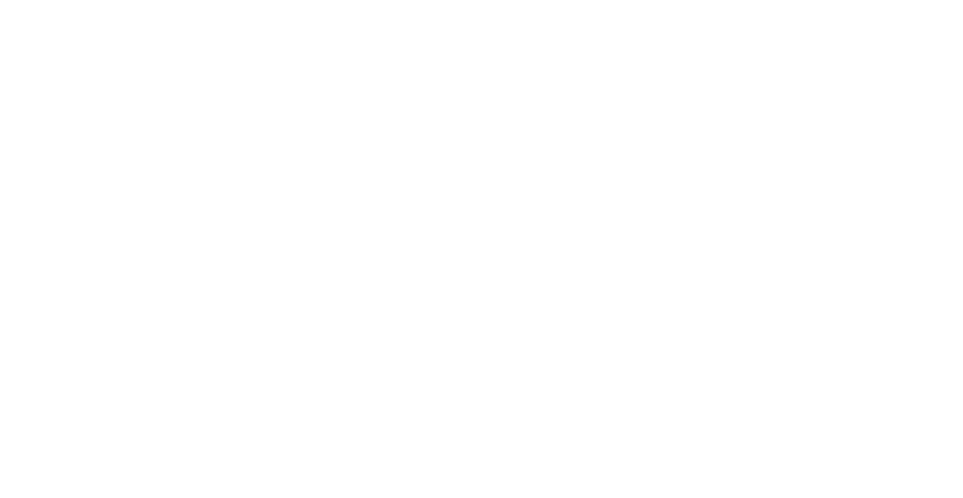
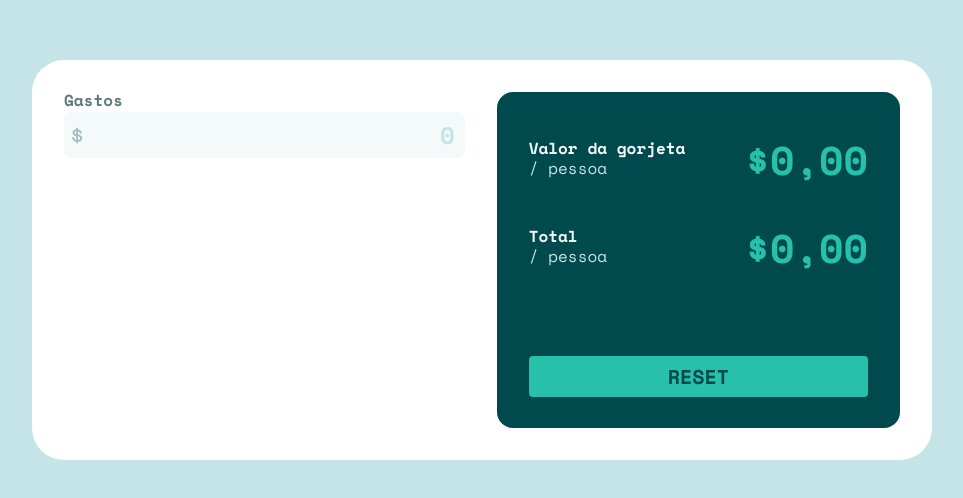
Before and after one commit to P0sseid0n/Tip-calculator, a Vue app: page / in a window 1280 px wide. Shown: the part 140-638 px from the top of the page, without its empty margins (158-1121 px from the left). Built offline with nearby package versions, Linux system fonts and the light colour scheme.

Commit message:
Results and Inputs Component started

```diff
--- a/package.json
+++ b/package.json
@@ -17,7 +17,6 @@
     "@types/node": "^16.11.25",
     "@vitejs/plugin-vue": "^2.2.2",
     "@vue/tsconfig": "^0.1.3",
-    "modern-css-reset": "^1.4.0",
     "typescript": "~4.5.5",
     "vite": "^2.8.4",
     "vue-tsc": "^0.31.4"
--- a/src/App.vue
+++ b/src/App.vue
@@ -1,8 +1,53 @@
 <script setup lang="ts">
-
+import Inputs from './components/Inputs.vue';
+import Results from './components/Results.vue';
 </script>
 
-<template></template>
+<template>
+   <main>
+      <Inputs />
+      <Results />
+   </main>
+</template>
 
 <style lang="scss">
+@import "../node_modules/reset-css/sass/reset";
+@import url("https://fonts.googleapis.com/css2?family=Space+Mono:wght@400;700&display=swap");
+
+* {
+   box-sizing: border-box;
+   font-family: "Space Mono", monospace !important;
+}
+
+#app {
+   height: 100vh;
+   width: 100%;
+
+   display: flex;
+   flex-direction: column;
+   justify-content: center;
+   align-items: center;
+
+   background-color: #c5e4e7;
+}
+
+main {
+   background-color: white;
+
+   height: 400px;
+   width: 80%;
+   max-width: 900px;
+
+   border-radius: 32px;
+
+   padding: 32px;
+
+   display: flex;
+   flex-direction: row;
+   gap: 32px;
+
+   > section {
+      width: 50%;
+   }
+}
 </style>
--- /dev/null
+++ b/src/components/Inputs.vue
@@ -0,0 +1,59 @@
+<script setup lang="ts">
+
+</script>
+
+<template>
+   <section id="inputs">
+      <label for="bill">Gastos</label>
+      <div>
+         <img src="@/assets/imgs/icon-dollar.svg" alt="Dollar" />
+         <input type="number" id="bill" placeholder="0" />
+      </div>
+   </section>
+</template>
+
+
+
+<style scoped lang="scss">
+label {
+   display: inline-block;
+   color: #5e7a7d;
+   margin-bottom: 4px;
+   font-weight: 700;
+}
+
+div {
+   width: 100%;
+   background: hsl(189, 41%, 97%);
+   padding: 4px 8px;
+   border-radius: 8px;
+
+   display: flex;
+   align-items: center;
+   justify-content: space-between;
+
+   input {
+      border: none;
+      outline: 0;
+      background: transparent;
+      flex: 1;
+      text-align: right;
+      font-size: 24px;
+      color: #00494d;
+      font-weight: 600;
+
+      appearance: none;
+
+      &::placeholder {
+         color: hsl(185, 41%, 84%);
+      }
+
+      -moz-appearance: textfield;
+      &::-webkit-outer-spin-button,
+      &::-webkit-inner-spin-button {
+         -webkit-appearance: none;
+         margin: 0;
+      }
+   }
+}
+</style>
--- /dev/null
+++ b/src/components/Results.vue
@@ -0,0 +1,82 @@
+<script setup lang="ts">
+
+</script>
+
+<template>
+   <section id="results">
+      <div>
+         <h5>Valor da gorjeta</h5>
+         <p>/ pessoa</p>
+         <h2>$0,00</h2>
+      </div>
+      <div>
+         <h5>Total</h5>
+         <p>/ pessoa</p>
+         <h2>$0,00</h2>
+      </div>
+      <button>Reset</button>
+   </section>
+</template>
+
+
+
+<style scoped lang="scss">
+section {
+   background: hsl(183, 100%, 15%);
+   height: 100%;
+   border-radius: 16px;
+
+   padding: 48px 32px;
+   button {
+      padding: 6px 0;
+      margin-top: 40px;
+      width: 100%;
+      background: hsl(172, 67%, 45%);
+      color: hsl(183, 100%, 15%);
+      font-size: 20px;
+      font-weight: 700;
+      text-transform: uppercase;
+      cursor: pointer;
+
+      border-radius: 4px;
+      border: none;
+      outline: 0;
+
+      transition: all 0.15s ease-in-out;
+
+      &:hover {
+         background: hsl(172, 61%, 77%);
+      }
+   }
+
+   div {
+      margin-bottom: 48px;
+      display: grid;
+      grid-template-columns: 1fr 1fr;
+      grid-template-rows: 1fr 1fr;
+
+      grid-template-areas:
+         "h5 h2"
+         "p h2";
+   }
+
+   h5 {
+      color: #f4fafa;
+      grid-area: h5;
+      font-weight: 700;
+   }
+
+   p {
+      color: hsl(185, 41%, 84%);
+      grid-area: p;
+   }
+
+   h2 {
+      color: hsl(172, 67%, 45%);
+      font-size: 40px;
+      font-weight: 700;
+      grid-area: h2;
+      justify-self: flex-end;
+   }
+}
+</style>
```
Also changed, not shown: 1 other file (tests, documents, lock files or other folders).
